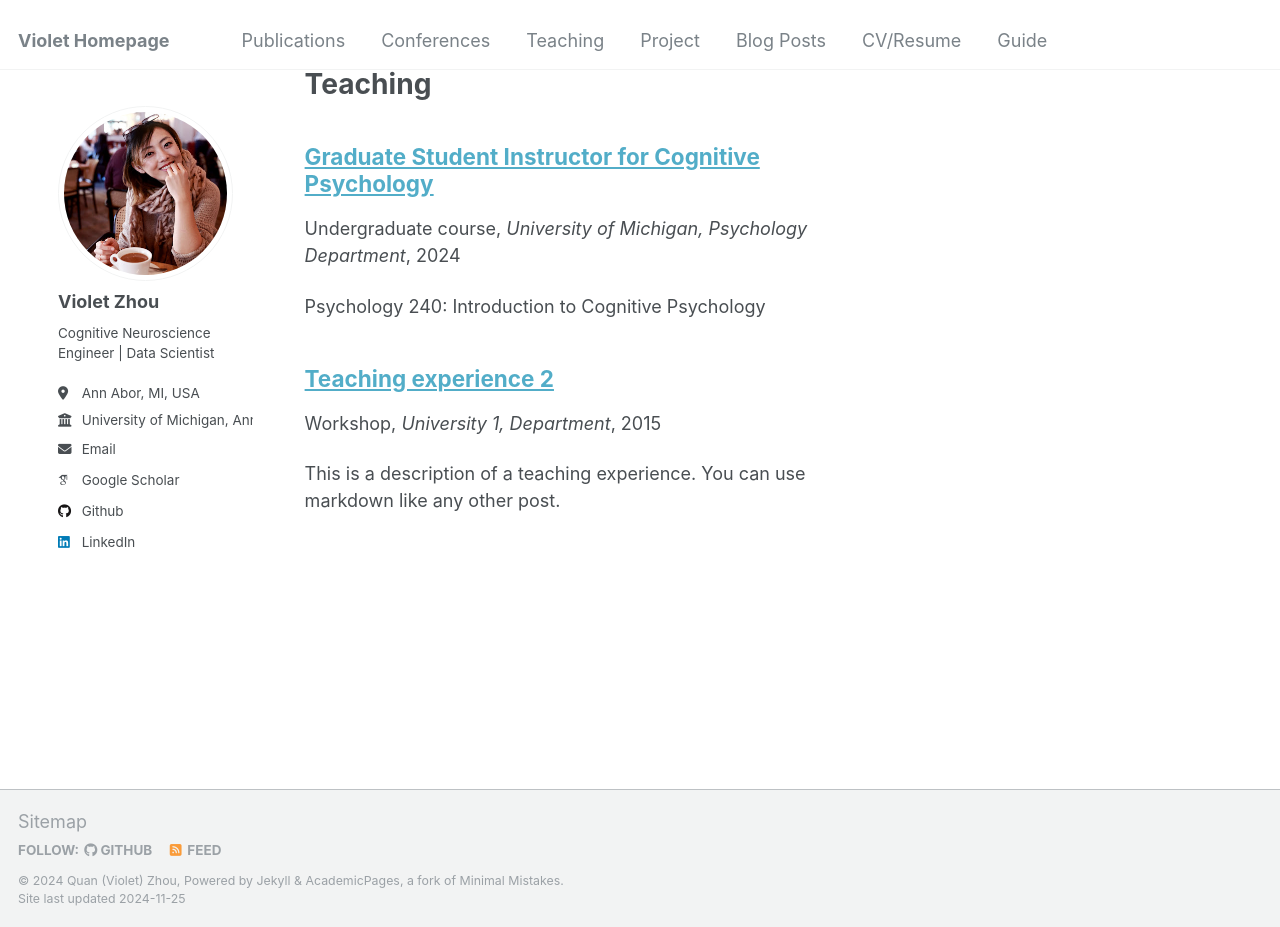
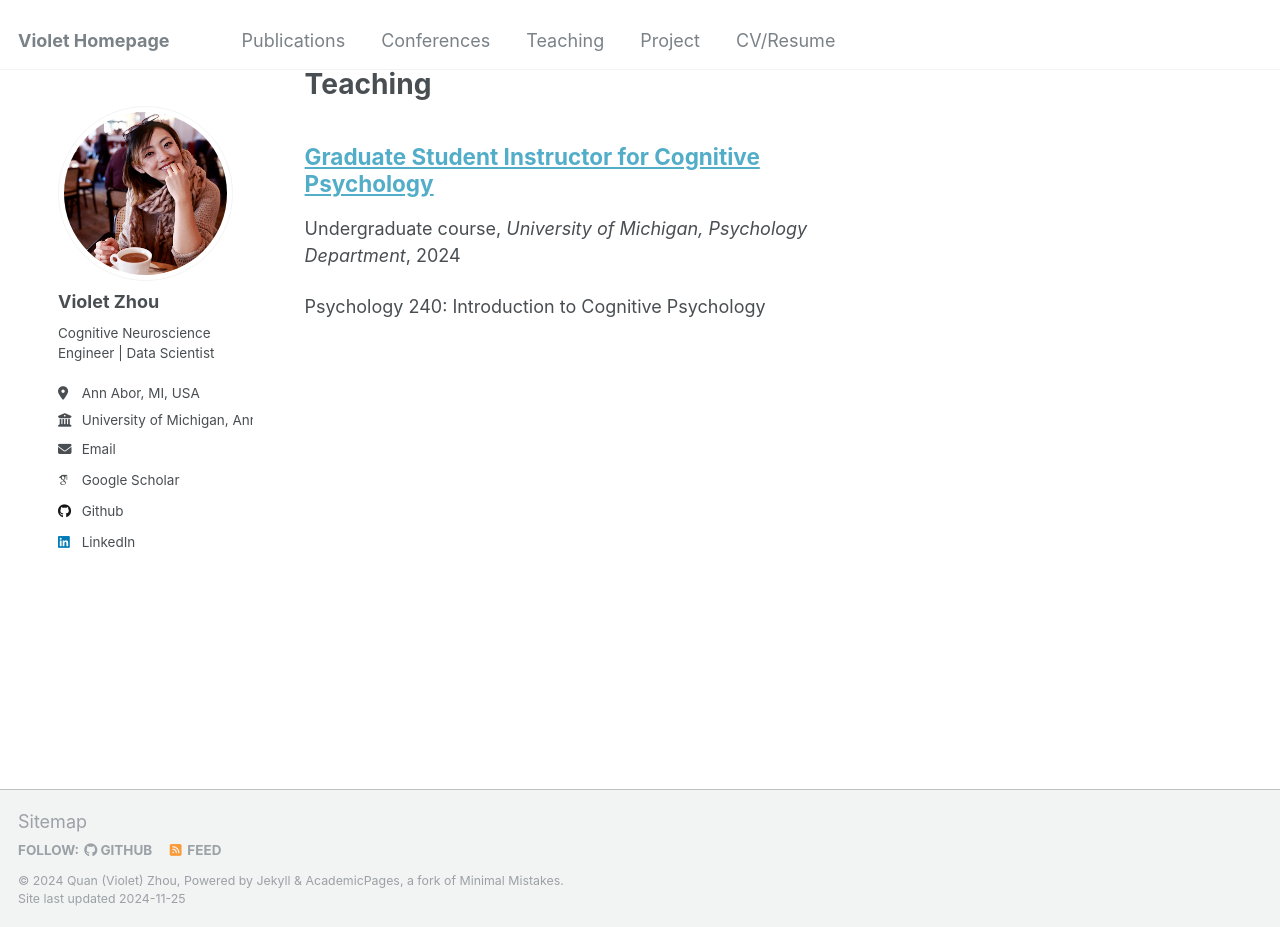
Before and after one commit to Quan-VioletZhou/violet_academicpage, a Jekyll site: the page built from _pages/teaching.html, in a window 1280 px wide and 927 px high. Built offline with Jekyll 4.4.1, drawn with Linux system fonts in a browser that asks for light colours; some web fonts are replaced.

Commit message:
changing content

```diff
--- a/_teaching/2015-spring-teaching-2.md
+++ /dev/null
@@ -1,20 +0,0 @@
----
-title: "Teaching experience 2"
-collection: teaching
-type: "Workshop"
-permalink: /teaching/2015-spring-teaching-1
-venue: "University 1, Department"
-date: 2015-01-01
-location: "City, Country"
----
-
-This is a description of a teaching experience. You can use markdown like any other post.
-
-Heading 1
-======
-
-Heading 2
-======
-
-Heading 3
-======
```
Also changed, not shown: _data/navigation.yml (+4 -4 lines), _teaching/2024-winter-teaching-1.md (renamed from _teaching/2014-spring-teaching-1.md, +1 -1 lines).
